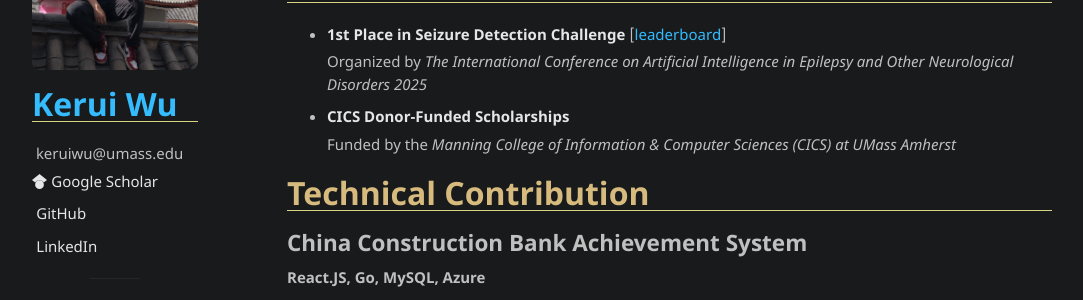
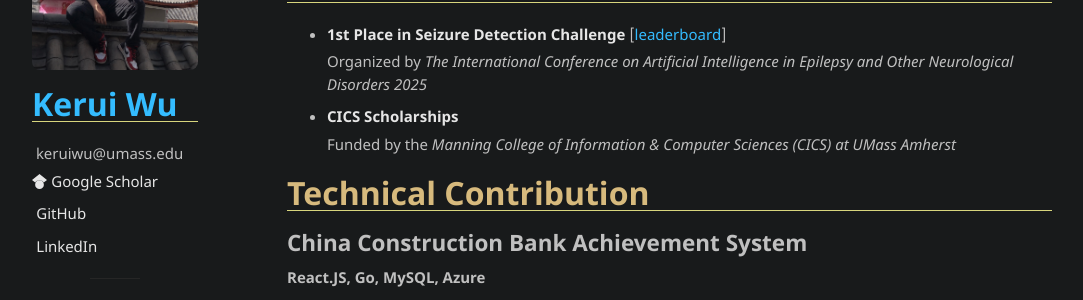
Before and after one commit to keruiwu/keruiwu.github.io, a Jekyll site: the page built from index.md, in a window 1280 px wide and 900 px high, scrolled down 696 px. Shown: the part 154-454 px from the top of the window, without its empty margins (98-1181 px from the left). Built offline with Jekyll 4.4.1, drawn with Linux system fonts in a browser that asks for light colours.

Commit message:
CICS scholarship

```diff
--- a/index.md
+++ b/index.md
@@ -43,7 +43,7 @@ I like both theory and application research. My recent projects are:
 
     Organized by *The International Conference on Artificial Intelligence in Epilepsy and Other Neurological Disorders 2025*
 
-- **CICS Donor-Funded Scholarships**
+- **CICS Scholarships**
 
     Funded by the *Manning College of Information & Computer Sciences (CICS) at UMass Amherst*
 
```
